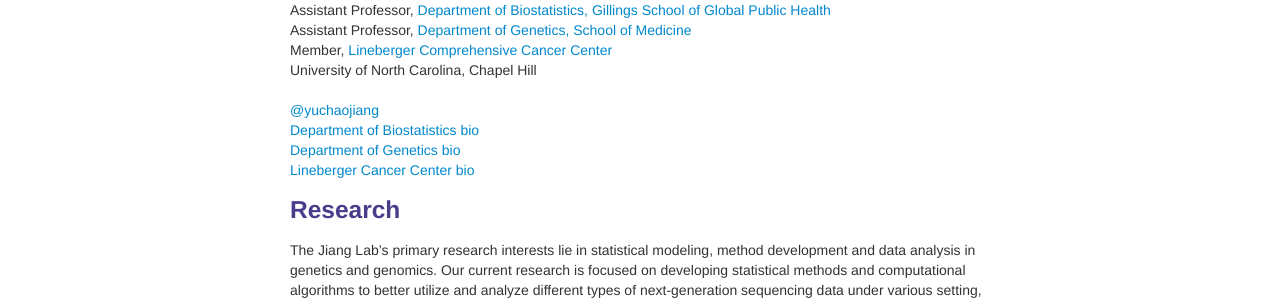
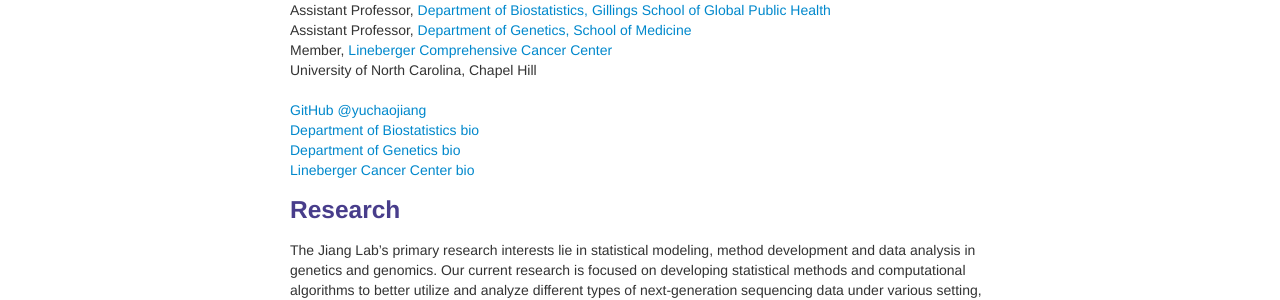
Before and after one commit to yuchaojiang/yuchaojiang.github.io, a Jekyll site: the page built from index.md, in a window 1280 px wide. Shown: the part 172-472 px from the top of the page. Built offline with Jekyll 4.4.1, drawn with Linux system fonts in a browser that asks for light colours.

Commit message:
Update index.md

```diff
--- a/index.md
+++ b/index.md
@@ -17,6 +17,7 @@ description: I am an Assistant Professor in the Department of Biostatistics and
 
 <div class="container">
     <div class="row-fluid">
+            <a href="https://github.com/yuchaojiang">GitHub</a>
             <a href="https://twitter.com/yuchaojiang">@yuchaojiang</a><br/>
             <a href="http://sph.unc.edu/adv_profile/yuchao-jiang-phd/">Department of Biostatistics bio</a><br/>
             <a href="https://www.med.unc.edu/genetics/people/joint-secondary-faculty/yuchao-jiang-phd">Department of Genetics bio</a><br/>
```
